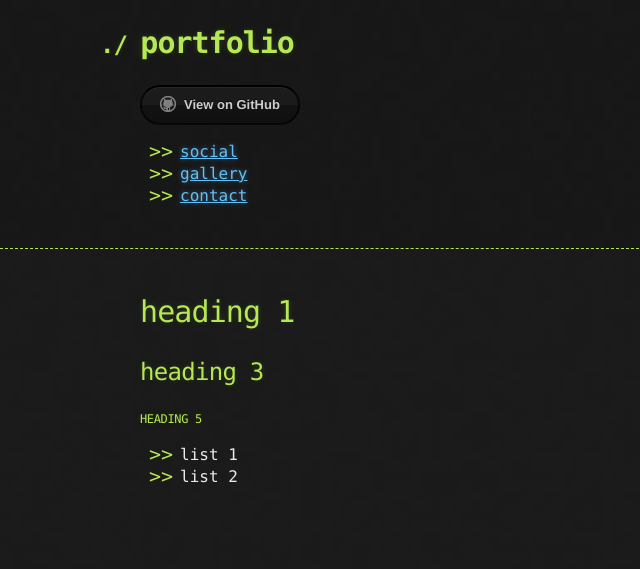
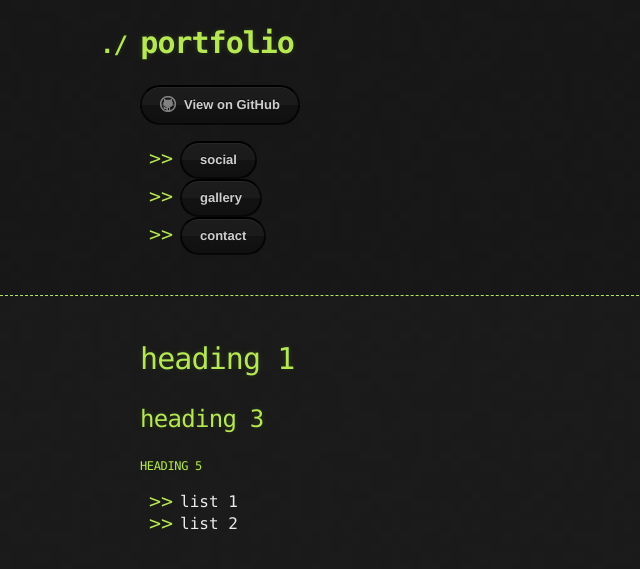
Before and after one commit to Amathyst2/portfolio, a Jekyll site: the page built from index.md, in a window 1280 px wide. Shown: the top 569 px of the page, without its empty margins (0-640 px from the left). Built offline with Jekyll 4.4.1, drawn with Linux system fonts in a browser that asks for light colours; our own code applies the rules of GitHub Pages for plain Markdown files; the repository's description, which GitHub fills in, is left out.

Commit message:
Update nav.html

```diff
--- a/_includes/nav.html
+++ b/_includes/nav.html
@@ -1,13 +1,13 @@
 <nav>
  <ul>
-   <li>
-     <a href="social.html"> social </a>
+   <li >
+     <a href="social.html" class="btn"> social </a>
    </li>
     <li>
-     <a href="gallery.html"> gallery </a>
+     <a href="gallery.html" class="btn"> gallery </a>
    </li>
     <li>
-     <a href="contact.html"> contact </a>
+     <a href="contact.html" class="btn"> contact </a>
    </li>
   </ul>
 </nav>
```
